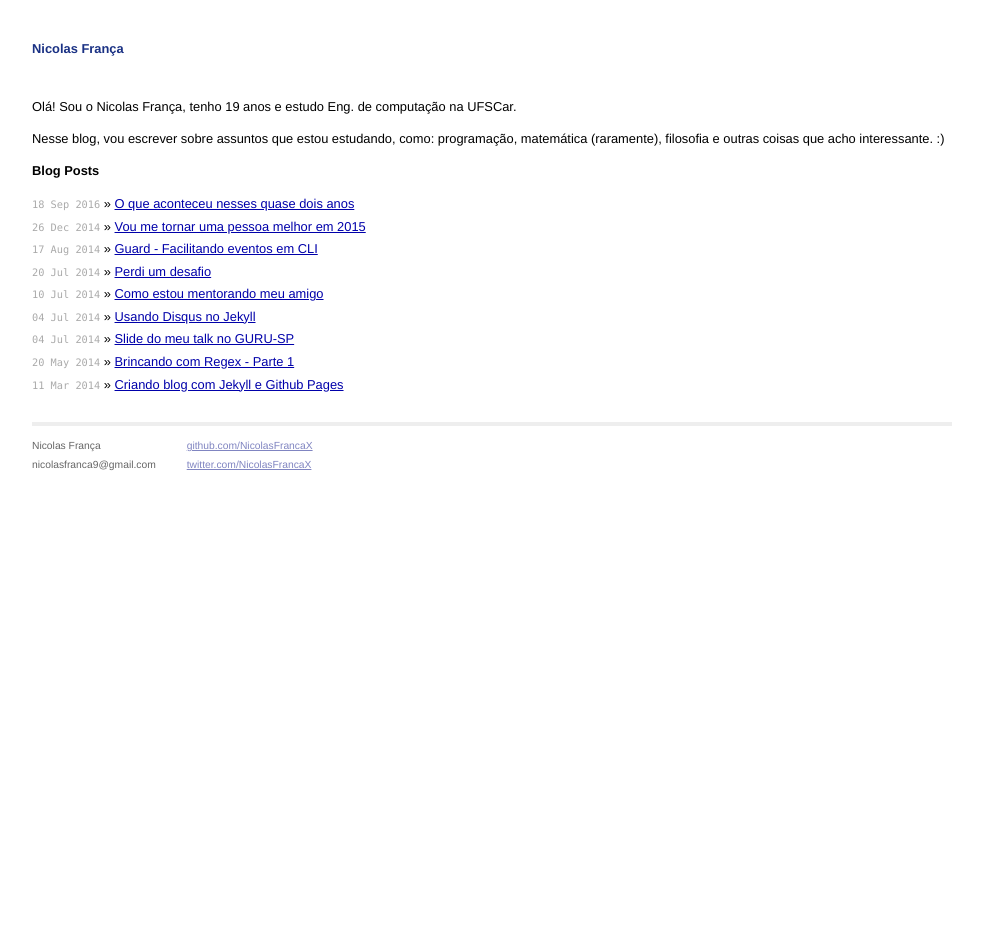
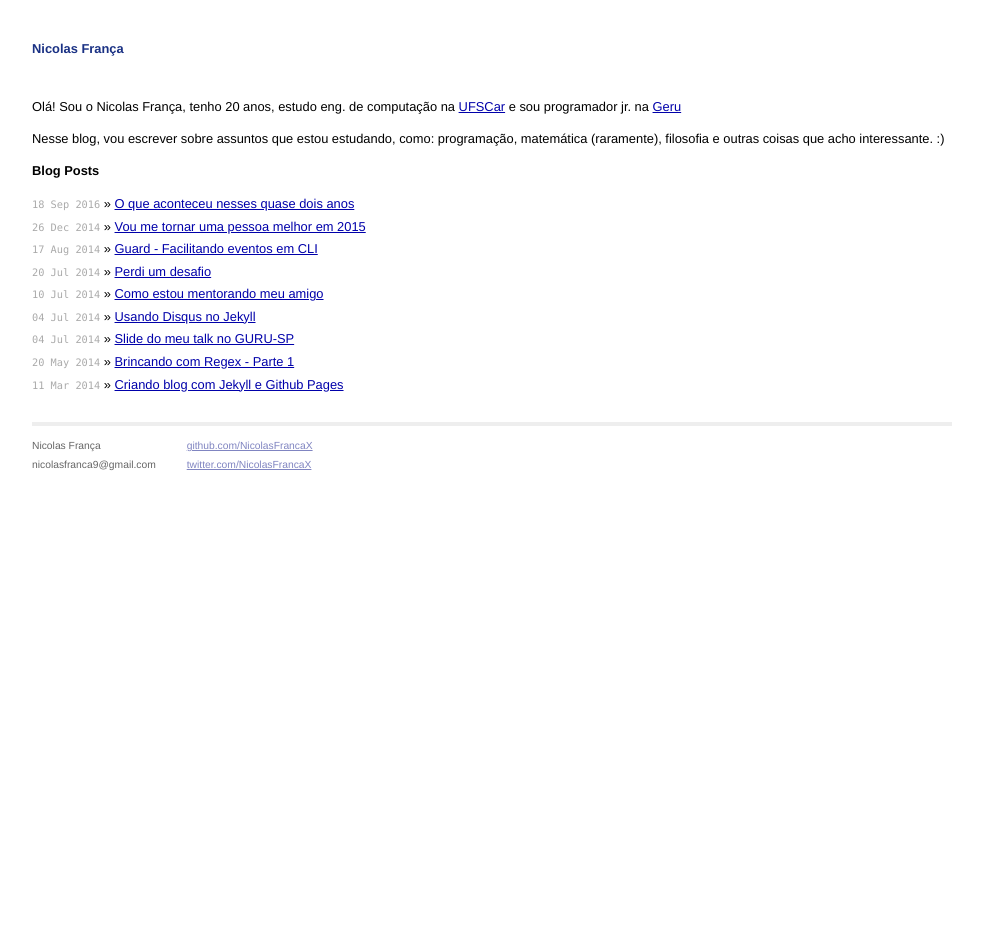
Before and after one commit to NicolasFrancaX/nicolasfrancax.github.io, a Jekyll site: the page built from index.html, in a window 1280 px wide. Shown: the whole page, without its empty margins (148-1131 px from the left). Built offline with Jekyll 4.4.1, drawn with Linux system fonts in a browser that asks for light colours.

Commit message:
Mudando página de apresentação.

```diff
--- a/index.html
+++ b/index.html
@@ -4,7 +4,7 @@ title: Nicolas França
 ---
 
 <div id="home">
-  <p>Olá! Sou o Nicolas França, tenho 19 anos e estudo Eng. de computação na UFSCar.</p>
+    <p>Olá! Sou o Nicolas França, tenho 20 anos, estudo eng. de computação na <a href="http://www2.ufscar.br/home/index.php">UFSCar</a> e sou programador jr. na <a href="https://www.geru.com.br/emprestimos">Geru</a></p>
   <p>Nesse blog, vou escrever sobre assuntos que estou estudando, como: programação, matemática (raramente), filosofia e outras coisas que acho interessante. :)</p>
   <h1>Blog Posts</h1>
   <ul class="posts">
```
Also changed, not shown: 1 other file.
